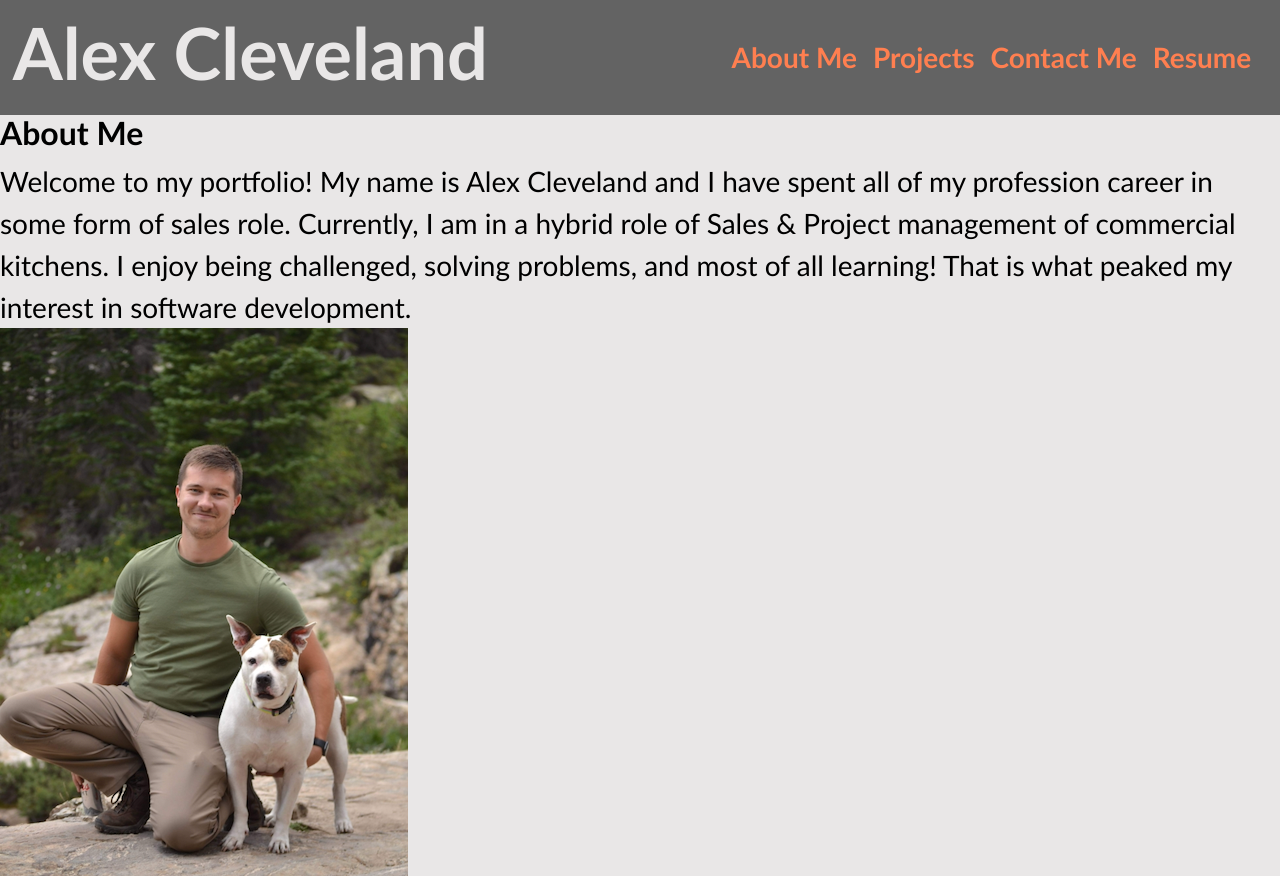
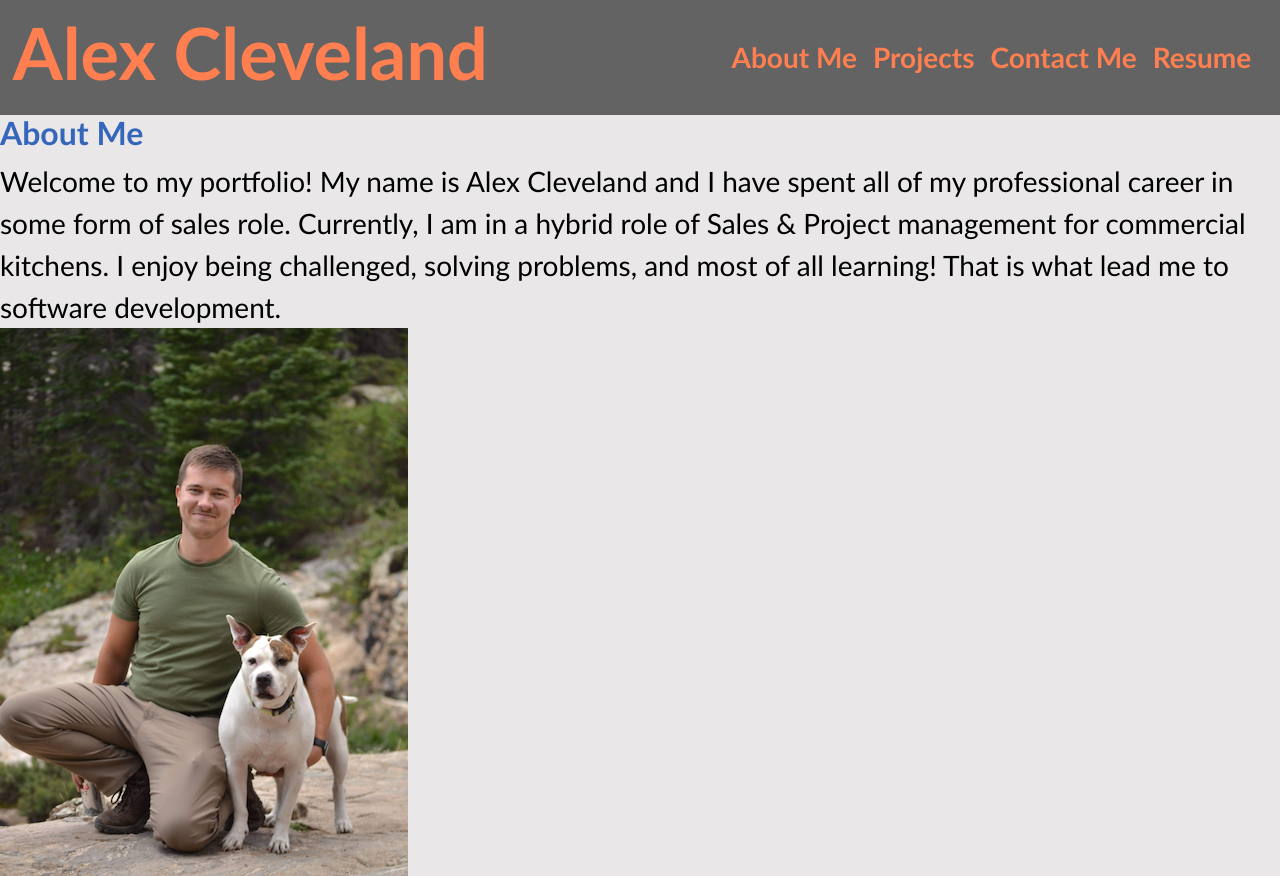
Before and after one commit to AClevel5/Portfolio-Website, a plain HTML site: page index.html in a window 1280 px wide. Shown: the top 876 px of the page. Drawn offline with Linux system fonts and the light colour scheme.

Commit message:
minor changes

```diff
--- a/assets/css/style.css
+++ b/assets/css/style.css
@@ -2,6 +2,7 @@
     --background: rgb(233, 231, 231);
     --boxbackground: rgb(99, 99, 99);
     --bluelettering: #3466bb;
+    --orangelettering: coral;
 
 }
 
@@ -27,6 +28,7 @@ h1 {
 
 h2 {
     font-size: 2rem;
+    color: var(--bluelettering)
 }
 
 h3 {
@@ -45,7 +47,7 @@ header {
 header h1.page-title {
     font-size: 4.5rem;
     background-color: rgb(99, 99, 99);
-    color: rgb(233, 231, 231);
+    color: var(--orangelettering);
 }
 
 nav ul {
--- a/index.html
+++ b/index.html
@@ -27,9 +27,9 @@
         <section>
             <h2>About Me</h2>
             <p>Welcome to my portfolio!
-             My name is Alex Cleveland and I have spent all of my profession career in some form of sales role.
-            Currently, I am in a hybrid role of Sales & Project management of commercial kitchens.
-            I enjoy being challenged, solving problems, and most of all learning! That is what peaked my interest in software development.
+             My name is Alex Cleveland and I have spent all of my professional career in some form of sales role.
+            Currently, I am in a hybrid role of Sales & Project management for commercial kitchens.
+            I enjoy being challenged, solving problems, and most of all learning! That is what lead me to software development.
             </p>
             <img src="assets/images/Alex.png" alt="Alex Cleveland">
         </section>
```
